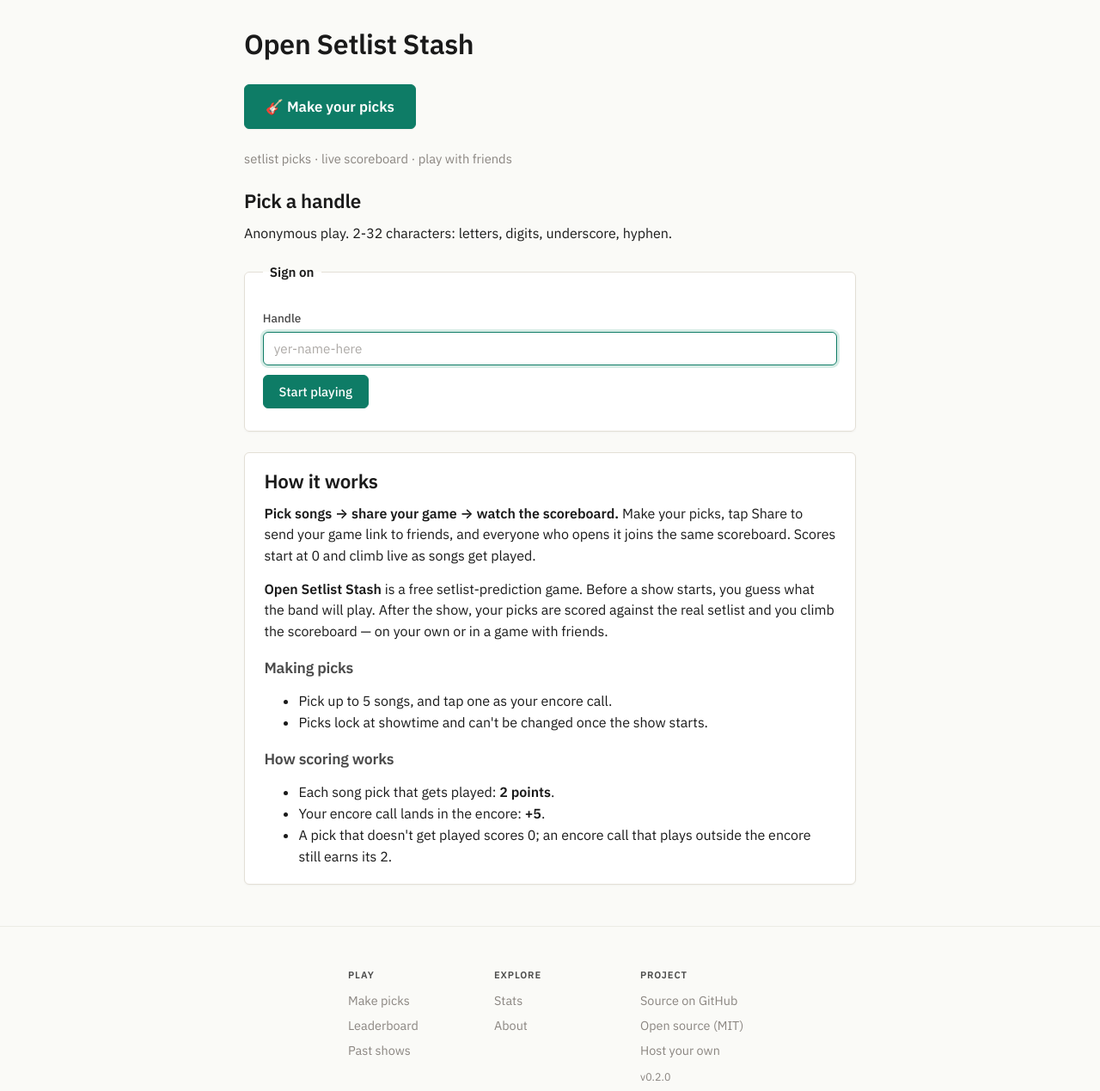
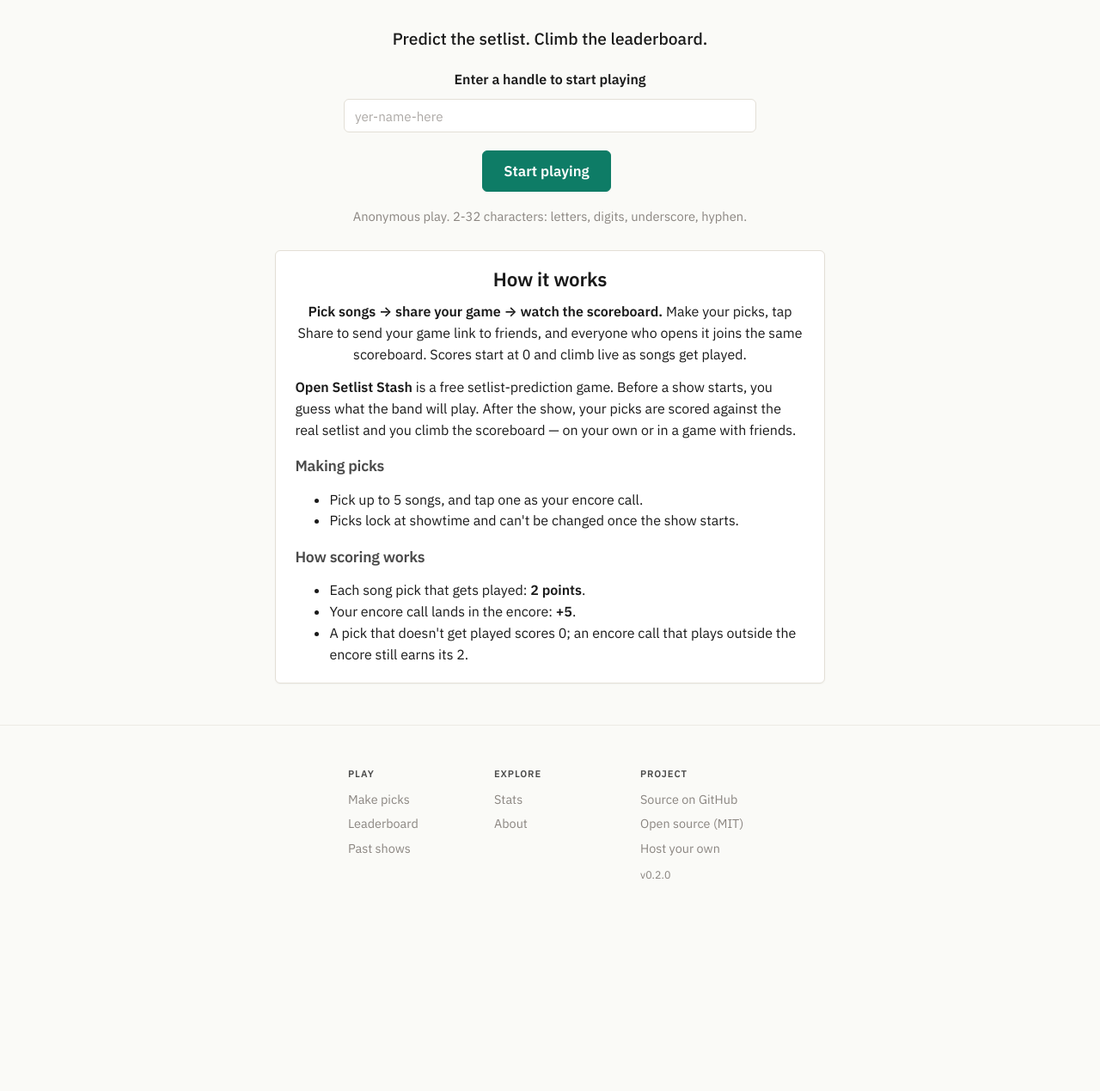
Before and after one commit to pete-builds/open-setlist-stash, a FastAPI app: page / in a window 1280 px wide. Shown: the part 68-1337 px from the top of the page at 86% size. After the commit the page ends 1091 px from the top, so only its background shows below. Run offline with FastAPI, Linux system fonts and the light colour scheme; data that the repository does not hold is empty; parts of the project's set-up code (start-up, migrations or seed data) failed here and were passed over.

Commit message:
Home page rework: dedupe CTAs by auth state, drop hero wordmark, fix autofocus scroll-jump, center Start-playing button
Ports the home redesign onto canonical origin/main. Logged-out shows only the
handle CTA (hero column, no autofocus so the page loads at the top); logged-in
shows only 'Make your picks'. Wordmark stays in the header/title only. The
Start-playing button now stacks centered under the handle input at all widths.
CSS reuses origin's existing .btn-primary/.btn-lg/.next-show/.beta-notice and
adds the .home-hero/.handle-cta/.home-welcome/.home-how blocks.

Co-Authored-By: Claude Opus 4.8 <noreply@anthropic.com>

```diff
--- a/src/setlist_stash/static/style.css
+++ b/src/setlist_stash/static/style.css
@@ -1093,3 +1093,85 @@ table.stat-table tbody tr:last-child td { border-bottom: 0; }
   white-space: nowrap;
 }
 .setlist-note { margin-top: 0.75rem; font-size: 0.85rem; }
+
+/* ===== Home page rework (ported): hero column, single handle CTA,
+   centered stacked Start-playing button ===== */
+.home-hero {
+  max-width: 640px;
+  margin: 0 auto;
+  text-align: center;
+}
+.home-tagline {
+  margin: 0.4rem 0 1.4rem;
+  font-family: "IBM Plex Sans", sans-serif;
+  font-size: 1.2rem;
+  font-weight: 500;
+  line-height: 1.35;
+  color: var(--text);
+}
+/* next-show + beta-notice are already centered widgets; keep them centered
+   inside the hero column regardless of their own max-width. */
+.home-hero .next-show,
+.home-hero .beta-notice {
+  margin-left: auto;
+  margin-right: auto;
+}
+
+/* Single hero CTA: handle input + Start playing, centered. Replaces the
+   old fieldset/legend form chrome on the home page. */
+.handle-cta {
+  max-width: 30rem;
+  margin: 0.5rem auto 1.2rem;
+  text-align: center;
+}
+.handle-cta-label {
+  display: block;
+  margin: 0 0 0.6rem;
+  font-size: 1rem;
+  font-weight: 600;
+  text-align: center;
+  text-transform: none;
+  letter-spacing: 0;
+  color: var(--text);
+}
+.handle-cta-row {
+  /* Task: stack the button centered directly under the input (all widths),
+     instead of inline beside it. */
+  display: flex;
+  flex-direction: column;
+  gap: 0.6rem;
+  align-items: center;
+  justify-content: center;
+}
+.handle-cta-row input[type="text"] {
+  width: 100%;
+}
+.handle-cta-row .btn {
+  flex: 0 0 auto;
+  white-space: nowrap;
+}
+.handle-cta-help {
+  margin: 0.6rem 0 0;
+}
+
+/* Signed-in welcome card, centered in the hero column. */
+.home-welcome {
+  max-width: 30rem;
+  margin: 0.5rem auto 1.2rem;
+  text-align: center;
+}
+
+/* How it works: centered block below the fold. Headings + the summary line
+   center; bullet lists stay left-aligned for readability. */
+.home-how {
+  max-width: 640px;
+  margin: 1.75rem auto 0;
+  text-align: left;
+}
+.home-how h2 { text-align: center; }
+.home-how .how-it-works-steps { text-align: center; }
+
+@media (max-width: 480px) {
+  .handle-cta-row { flex-direction: column; }
+  .handle-cta-row .btn { width: 100%; }
+}
--- a/src/setlist_stash/templates/index.html
+++ b/src/setlist_stash/templates/index.html
@@ -1,18 +1,13 @@
 {% extends "base.html" %}
 {% block title %}{{ site_name }}{% endblock %}
 {% block content %}
-  <h1>{{ site_name }}</h1>
-
-  {# Primary action, above the fold. Signed-in players jump straight to the
-     predict page for the upcoming show; anonymous visitors are sent to the
-     handle form below (they need a handle before they can pick). #}
-  <p class="make-picks-cta" style="margin-top:0.6rem;">
-    {% if current_user and upcoming_show %}
-      <a class="btn btn-primary btn-lg" href="/predict/{{ upcoming_show.show_date }}">🎸 Make your picks</a>
-    {% else %}
-      <a class="btn btn-primary btn-lg" href="#pick-a-handle">🎸 Make your picks</a>
-    {% endif %}
-  </p>
+<div class="home-hero">
+  {# Single centered hero column. The site wordmark is already in the header
+     (base.html .brand), so it is not repeated here. A single one-line tagline
+     replaces the old theme-specific badge row (Lot Only stamp / version
+     sticker / donut). The tagline is band-agnostic, so both deployments
+     render the same clean line. #}
+  <p class="home-tagline">Predict the setlist. Climb the leaderboard.</p>
 
   {% if upcoming_show and upcoming_lock %}
     <div class="next-show" id="next-show">
@@ -38,58 +33,41 @@
     </div>
   {% endif %}
 
-  {# Tagline + beta notice live below the next-show details: context, not the
-     headline action. #}
-  <p class="muted" style="margin-top:0.4rem;">
-    {% if theme_file and "lot-poster" in theme_file %}
-      <span class="stamp stamp-teal">Lot Only</span>
-      <span class="sticker">v{{ version }} BETA</span>
-      <span class="donut" aria-hidden="true"></span>
-    {% endif %}
-    setlist picks &middot; live scoreboard &middot; play with friends
-  </p>
-
-  {% if beta_notice %}
-    <p class="beta-notice"><span class="badge">Beta</span> {{ beta_notice }}</p>
-  {% endif %}
-
   {% if current_user %}
-    <div class="card">
+    {# Signed-in players already have a handle: their single CTA is jumping
+       straight to the pick sheet for the upcoming show. #}
+    <div class="card home-welcome">
       <p>Welcome back, <strong>{{ current_user.handle }}</strong>.</p>
       {% if upcoming_show %}
-        <p>Next show on the board: <strong>{{ upcoming_show.show_date }}</strong>
-          {% if upcoming_show.venue_name %}&middot; {{ upcoming_show.venue_name }}{% endif %}
-          {% if upcoming_show.location %} ({{ upcoming_show.location }}){% endif %}.
+        <p>
+          <a class="btn btn-primary btn-lg" href="/predict/{{ upcoming_show.show_date }}">🎸 Make your picks</a>
         </p>
         {% if enable_games %}
-        <p>
-          <a class="btn" href="/leagues">Your games</a>
-        </p>
+        <p><a class="btn" href="/leagues">Your games</a></p>
         {% endif %}
       {% else %}
         <p class="muted">No upcoming show on the board yet. Check back soon.</p>
         {% if enable_games %}
-        <p>
-          <a class="btn" href="/leagues">Your games</a>
-        </p>
+        <p><a class="btn" href="/leagues">Your games</a></p>
         {% endif %}
       {% endif %}
     </div>
   {% else %}
-    <h2 id="pick-a-handle">Pick a handle</h2>
-    <p>Anonymous play. {{ handle_help }}</p>
-    <form method="post" action="/handle">
-      <fieldset>
-        <legend>Sign on</legend>
-        <label for="handle">Handle</label>
+    {# Single hero CTA. A handle is required before you can pick, so lead with
+       it: the handle input + "Start playing" IS the primary call to action.
+       The old standalone "Make your picks" button has been removed. #}
+    <form class="handle-cta" method="post" action="/handle">
+      <label for="handle" class="handle-cta-label">Enter a handle to start playing</label>
+      <div class="handle-cta-row">
         <input type="text" id="handle" name="handle" required minlength="2"
-               maxlength="32" pattern="[A-Za-z0-9_\-]{2,32}" autofocus
+               maxlength="32" pattern="[A-Za-z0-9_\-]{2,32}"
                placeholder="yer-name-here">
+        <button type="submit" class="btn btn-primary btn-lg">Start playing</button>
+      </div>
       {% if error %}
         <p class="error">{{ error }}</p>
       {% endif %}
-        <button type="submit" class="btn">Start playing</button>
-      </fieldset>
+      <p class="handle-cta-help muted">Anonymous play. {{ handle_help }}</p>
     </form>
     {% if email_enabled %}
     <p class="muted">
@@ -99,7 +77,12 @@
     {% endif %}
   {% endif %}
 
-  <section class="card" id="how-it-works" style="margin-top:1.5rem;">
+  {% if beta_notice %}
+    <p class="beta-notice"><span class="badge">Beta</span> {{ beta_notice }}</p>
+  {% endif %}
+</div>
+
+<section class="card home-how" id="how-it-works">
   <h2>How it works</h2>
   {% if enable_games %}
   <p class="how-it-works-steps">
```
Lines whose indentation alone changed are shown as unchanged.
